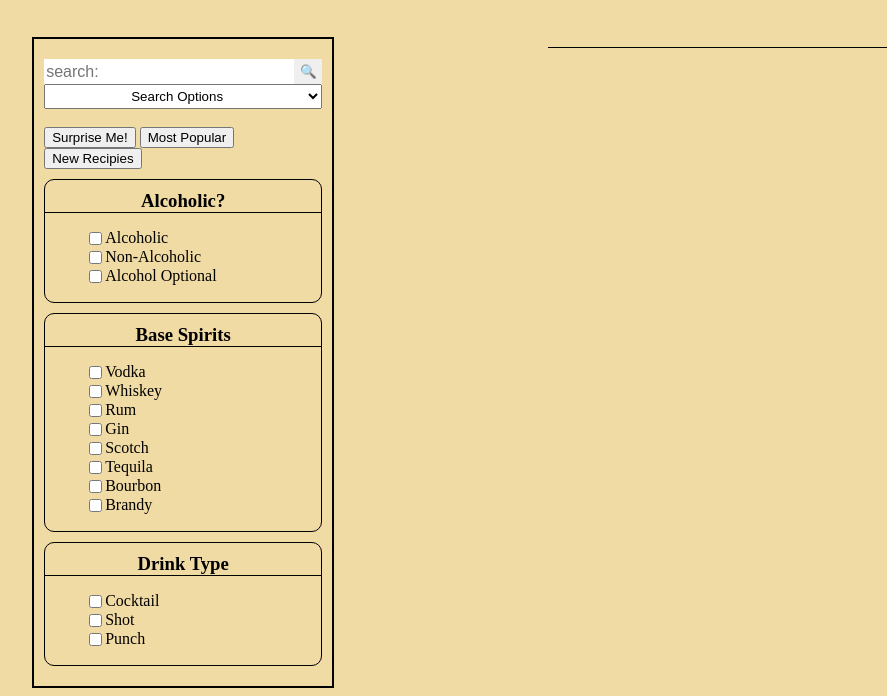
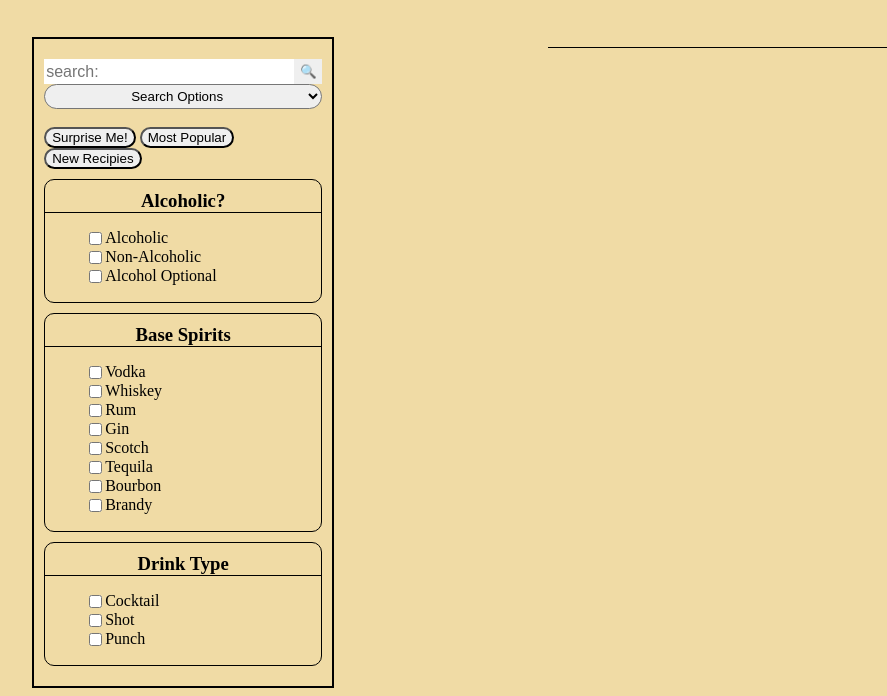
Before and after one commit to RRZhai/Virtual-Bartender, a plain HTML site: page index.HTML in a window 1280 px wide. Shown: the part 176-872 px from the top of the page, without its empty margins (0-887 px from the left). Drawn offline with Linux system fonts and the light colour scheme; no server answers.

Commit message:
more css

```diff
--- a/style.css
+++ b/style.css
@@ -46,13 +46,15 @@ width: 22%;
   border: 0 none;
   padding: 0 none;
   margin: 0 none;
+  border-radius: 25px;
 }
 
 
 #searchForm input{
   display: inline-block;
   font-size: 16px;
-  border: 0 none;;
+  border: 0 none;
+  /* border-radius: 25px; */
   box-sizing: border-box;
   float: left;
   height: 25px;
@@ -62,6 +64,7 @@ width: 22%;
   display: inline-block;
   position: relative;
   width: 10%;
+  /* border-radius: 25px; */
   padding: 0;
   text-decoration: none;
   border: none;
@@ -75,7 +78,7 @@ width: 22%;
   height: 25px;
   display: block;
   width: 100%;
-
+  border-radius: 25px;
   text-align: center;
 }
 #searchForm::after {
@@ -114,7 +117,11 @@ h3 {
     display: none;
 }
 #preset-Filters{
-  align-self: center;
+  align-items: center;
+}
+#random-filter-btn, #most-popular-btn, #new-recipies-btn{
+  border-radius: 30px;
+  align-items: center;
 }
 /* Card Section */
 
```
